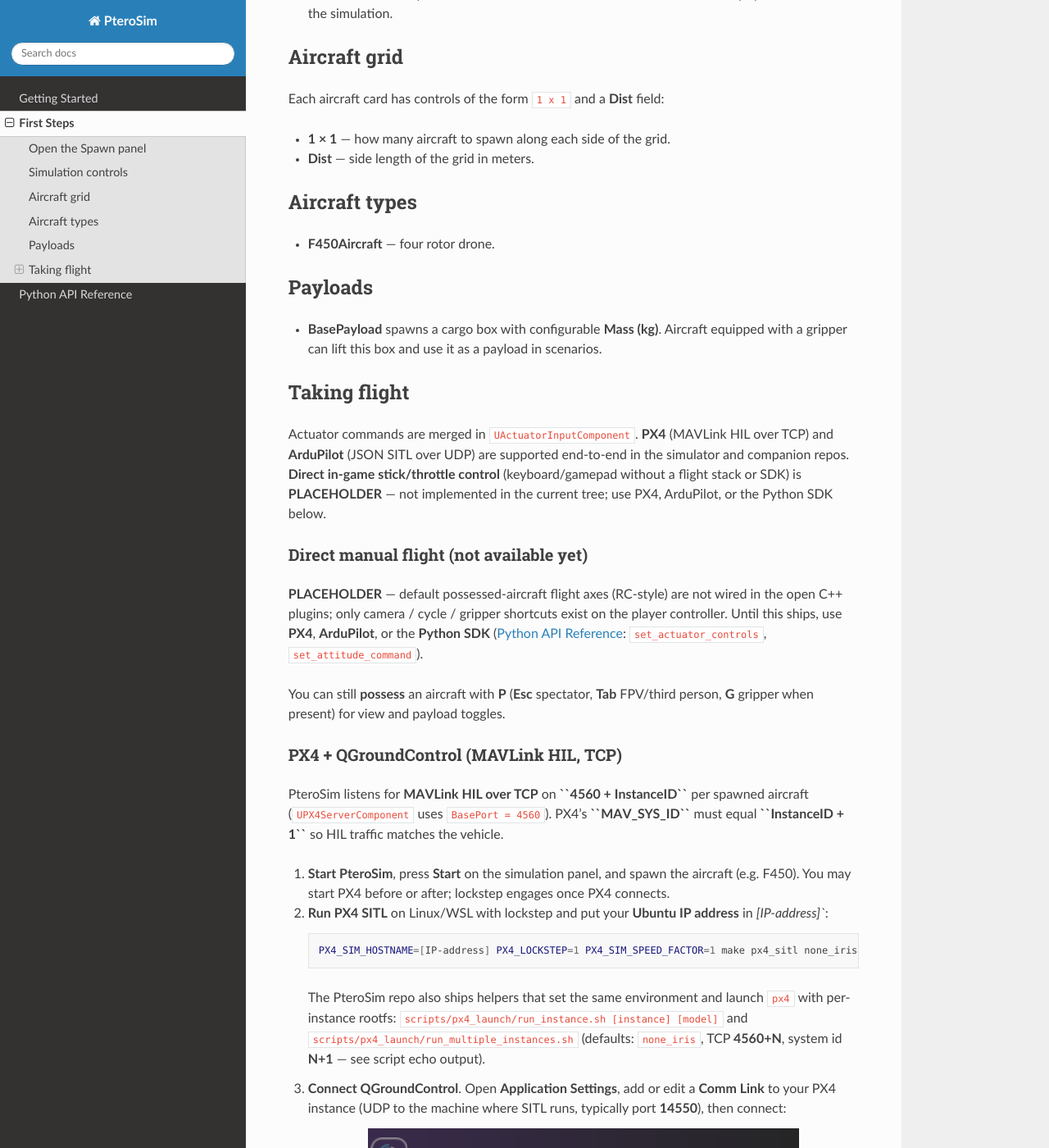
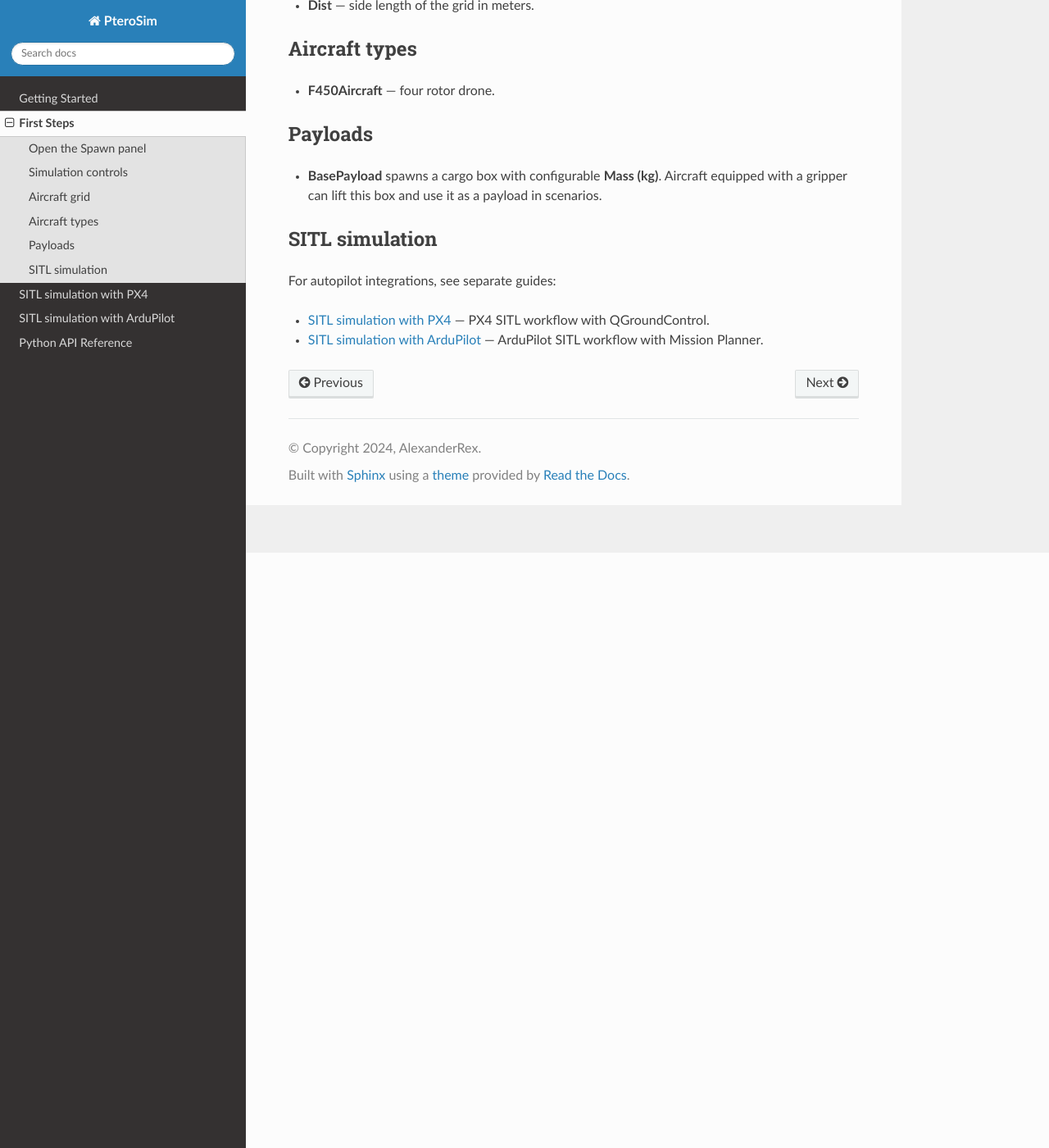
Before and after one commit to AlexanderRex/PteroSimDocs, a Sphinx documentation site: the page built from docs/source/first_steps.rst, in a window 1280 px wide and 1400 px high, scrolled down 726 px. Shown: the whole window at 82% size. Built offline with Sphinx 7.4.7 and the Read the Docs theme 3.1.0, drawn with Linux system fonts in a browser that asks for light colours; some of the changed text lies outside the part shown.

Commit message:
improved hierarchy based on pr review

```diff
--- a/docs/source/first_steps.rst
+++ b/docs/source/first_steps.rst
@@ -9,7 +9,7 @@ Clicking it opens the aircraft and payload spawn panel:
 
 .. image:: Images/spawn_panel.png
    :alt: Aircraft and payload spawn panel
-   :align: center
+   :align: left
 
 Simulation controls
 -------------------
@@ -37,82 +37,10 @@ Payloads
 * **BasePayload** spawns a cargo box with configurable **Mass (kg)**.
   Aircraft equipped with a gripper can lift this box and use it as a payload in scenarios.
 
-Taking flight
--------------
+SITL simulation
+---------------
 
-Actuator commands are merged in ``UActuatorInputComponent``. **PX4** (MAVLink HIL over TCP) and **ArduPilot** (JSON SITL over UDP) are supported end-to-end in the simulator and companion repos. **Direct in-game stick/throttle control** (keyboard/gamepad without a flight stack or SDK) is **PLACEHOLDER** — not implemented in the current tree; use PX4, ArduPilot, or the Python SDK below.
+For autopilot integrations, see separate guides:
 
-Direct manual flight (not available yet)
-^^^^^^^^^^^^^^^^^^^^^^^^^^^^^^^^^^^^^^^^
-
-**PLACEHOLDER** — default possessed-aircraft flight axes (RC-style) are not wired in the open C++ plugins; only camera / cycle / gripper shortcuts exist on the player controller. Until this ships, use **PX4**, **ArduPilot**, or the **Python SDK** (:doc:`python_api`: ``set_actuator_controls``, ``set_attitude_command``).
-
-You can still **possess** an aircraft with **P** (**Esc** spectator, **Tab** FPV/third person, **G** gripper when present) for view and payload toggles.
-
-PX4 + QGroundControl (MAVLink HIL, TCP)
-^^^^^^^^^^^^^^^^^^^^^^^^^^^^^^^^^^^^^^^
-
-PteroSim listens for **MAVLink HIL over TCP** on **``4560 + InstanceID``** per spawned aircraft (``UPX4ServerComponent`` uses ``BasePort = 4560``). PX4’s **``MAV_SYS_ID``** must equal **``InstanceID + 1``** so HIL traffic matches the vehicle.
-
-1. **Start PteroSim**, press **Start** on the simulation panel, and spawn the aircraft (e.g. F450). You may start PX4 before or after; lockstep engages once PX4 connects.
-
-2. **Run PX4 SITL** on Linux/WSL with lockstep and put your **Ubuntu IP address** in `[IP-address]``:
-
-   .. code-block:: bash
-
-      PX4_SIM_HOSTNAME=[IP-address] PX4_LOCKSTEP=1 PX4_SIM_SPEED_FACTOR=1 make px4_sitl none_iris
-
-   The PteroSim repo also ships helpers that set the same environment and launch ``px4`` with per-instance rootfs: ``scripts/px4_launch/run_instance.sh [instance] [model]`` and ``scripts/px4_launch/run_multiple_instances.sh`` (defaults: ``none_iris``, TCP **4560+N**, system id **N+1** — see script echo output).
-
-3. **Connect QGroundControl**. Open **Application Settings**, add or edit a **Comm Link** to your PX4 instance (UDP to the machine where SITL runs, typically port **14550**), then connect:
-
-   .. image:: Images/qgc_main_menu.png
-      :alt: QGroundControl main menu and Application Settings
-      :align: center
-
-   .. image:: Images/qgc_comm_link.png
-      :alt: QGroundControl communication link configuration
-      :align: center
-
-   .. image:: Images/qgc_connect_link.png
-      :alt: QGroundControl select link to connect
-      :align: center
-
-   After the link is online, use **Plan** / **Fly** as with normal SITL.
-
-ArduPilot (JSON + binary servo, UDP)
-^^^^^^^^^^^^^^^^^^^^^^^^^^^^^^^^^^^^
-
-1. **Start** PteroSim and spawn the matching airframe.
-
-2. On Ubuntu/WSL, launch ArduPilot SITL and put your **Ubuntu IP address** in ``JSON:[IP-address]``:
-
-   .. code-block:: bash
-
-      python3 Tools/autotest/sim_vehicle.py -v ArduCopter -f quad --model JSON:[IP-address] --no-rebuild -w -P FRAME_TYPE=1
-
-   This command is an **F450 quad example**. Other vehicle types use different ``sim_vehicle.py`` options (vehicle type, frame, and parameters).
-
-3. Launch **Mission Planner** and open the **Plan** tab:
-
-   .. image:: Images/ardupilot_plan_top_tabs.png
-      :alt: Mission Planner top tabs with Plan selected
-      :align: center
-
-4. Build a mission either from the bottom waypoint table or by right-clicking on the map:
-
-   .. image:: Images/ardupilot_plan_waypoint_table.png
-      :alt: Mission Planner waypoint table editor
-      :align: center
-
-   .. image:: Images/ardupilot_plan_map_context_menu.png
-      :alt: Mission Planner map right-click mission menu
-      :align: center
-
-5. Click **Write** on the right panel to upload the mission:
-
-   .. image:: Images/ardupilot_plan_write_panel.png
-      :alt: Mission Planner write panel
-      :align: center
-
-6. Go to the **Data** tab. Open **Actions** and click **Arm/Disarm**. Select **mission_start** and click **Do Action**.
+* :doc:`sitl_simulation_px4` — PX4 SITL workflow with QGroundControl.
+* :doc:`sitl_simulation_ardupilot` — ArduPilot SITL workflow with Mission Planner.
```
Also changed, not shown: docs/source/index.rst (+9 -1 lines), docs/source/sitl_simulation_ardupilot.rst (added, +36 -0 lines), docs/source/sitl_simulation_px4.rst (added, +33 -0 lines).
